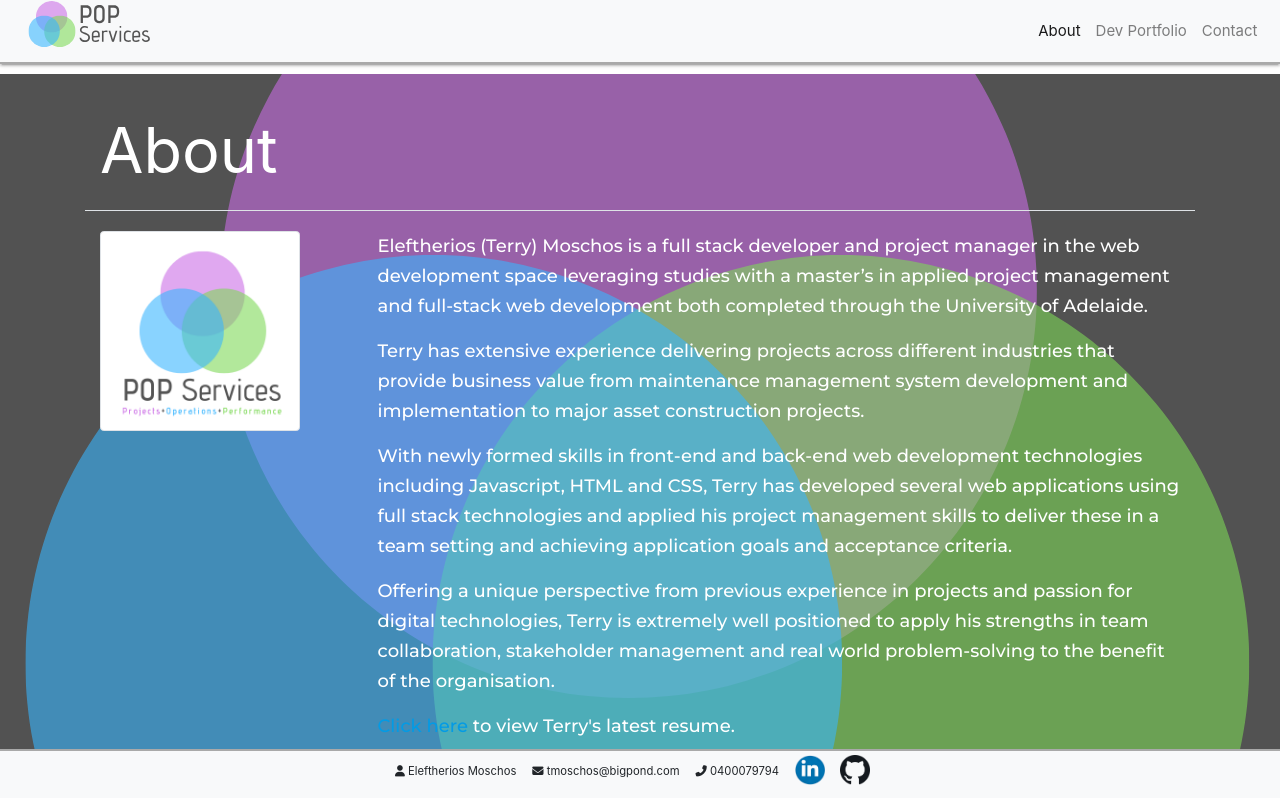
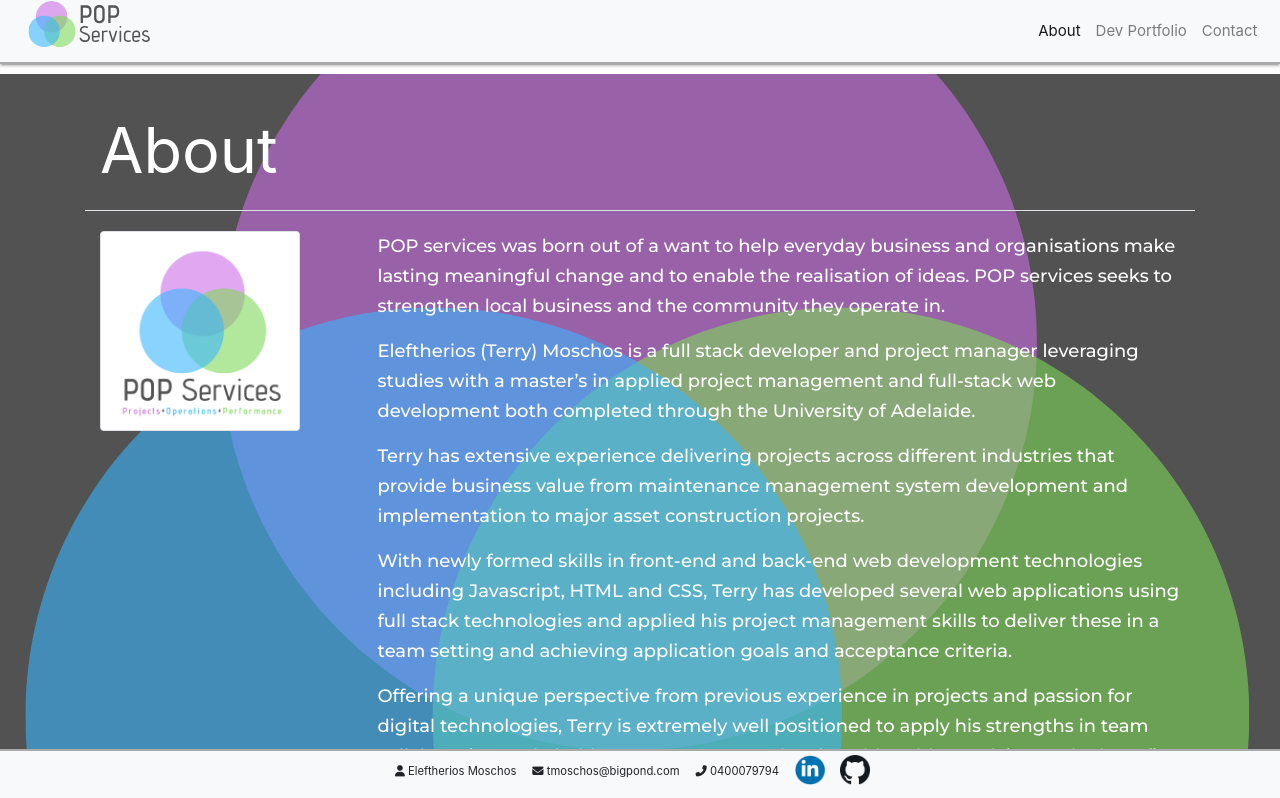
Before and after one commit to EMoschos/emoschos.github.io, a React (Create React App) app: page /About in a window 1280 px wide. Shown: the top 798 px of the page. Built offline with nearby package versions, Linux system fonts and the light colour scheme.

Commit message:
Added PDF and minor wording changes

```diff
--- a/src/pages/About/index.js
+++ b/src/pages/About/index.js
@@ -19,9 +19,12 @@ function About() {
                             className="img-thumbnail" />
                     </div>
                     <div className="col-sm-9 fontMont">
+                    <p>
+                    POP services was born out of a want to help everyday business and organisations make lasting meaningful change and to enable the realisation of ideas.  POP services seeks to strengthen local business and the community they operate in.
+                        </p>
+
                         <p>
-                            Eleftherios (Terry) Moschos is a full stack developer and project manager in the web development
-                            space
+                            Eleftherios (Terry) Moschos is a full stack developer and project manager
                             leveraging studies with a
                             master’s in applied project management and full-stack web development both completed through the
                             University of Adelaide.
```
Also changed, not shown: 2 other files (tests, documents, lock files or other folders).
